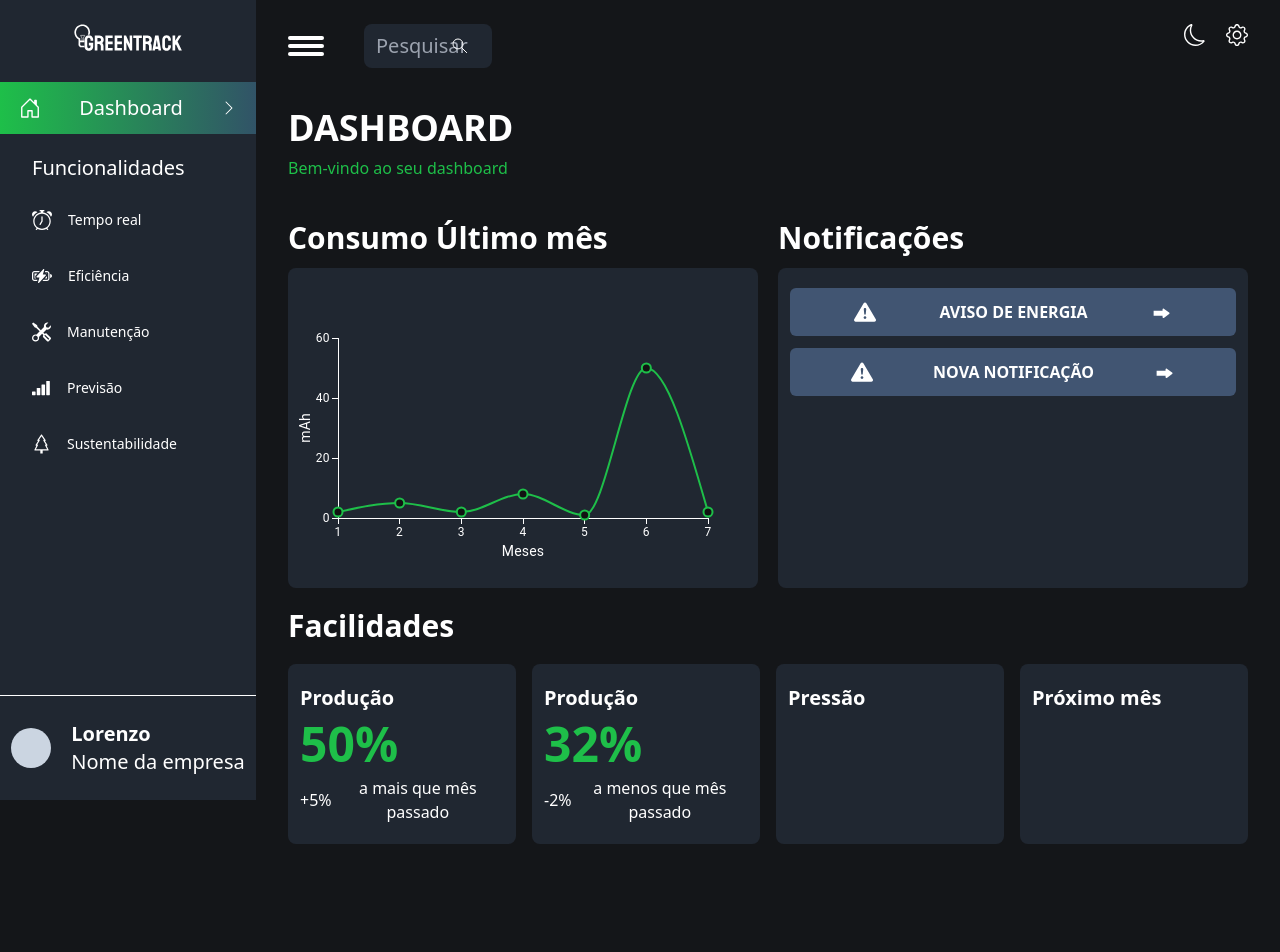
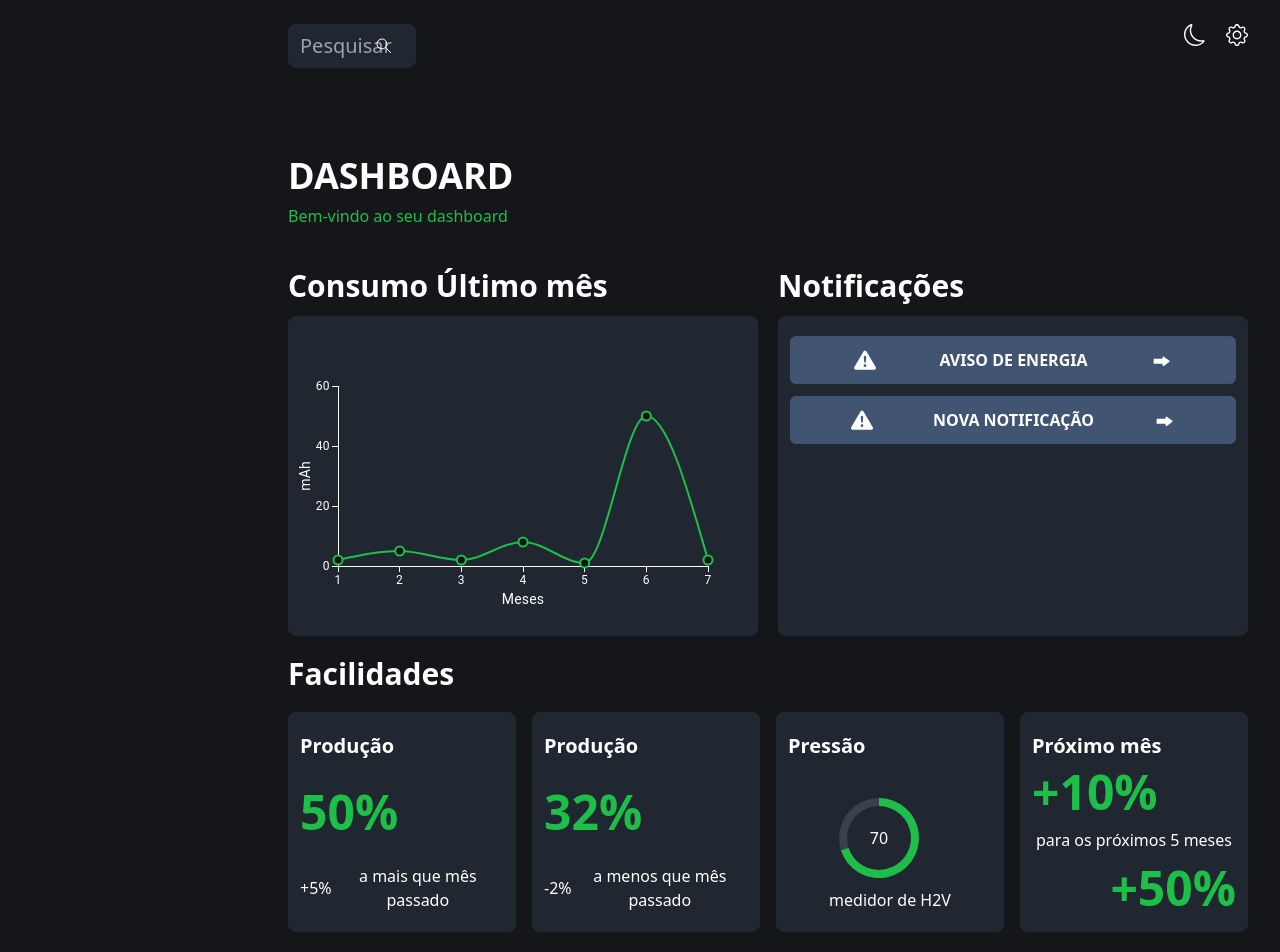
Before and after one commit to Acquesta/greenTrack, a React (Vite) app: page / in a window 1280 px wide. Shown: the top 952 px of the page. Built offline with nearby package versions, Linux system fonts and the light colour scheme.

Commit message:
home dashboard finalizado

```diff
--- a/src/components/dashboard/MenuDashboard.jsx
+++ b/src/components/dashboard/MenuDashboard.jsx
@@ -9,12 +9,12 @@ import arvore from '../../assets/tree.svg'
 import greenTrackLogo from '../../assets/greenTrack.svg'
 
 
-export default function MenuDashboard() {
+export default function MenuDashboard({ mostraMenu }) {
   return (
-    <div className="fixed bg-[#202731] w-[20vw] h-[100vh] pt-6 text-white flex flex-col justify-between">
+    <div className={`${mostraMenu ? 'opacity-100' : 'opacity-0 '} z-20 fixed w-2/3 max-md:top-14 md:fixed bg-[#202731] md:w-[20vw] h-[100vh] pt-6 text-white md:flex flex-col justify-between`}>
         <div>
             <h2 className="text-2xl font-bold uppercase text-white text-center ">
-                <img src={greenTrackLogo} alt="logo da greenTrack" className="h-[3vw] mx-auto"/>
+                <img src={greenTrackLogo} alt="logo da greenTrack" className="h-[10vw] md:h-[4vw] mx-auto"/>
             </h2>
             <div className="my-5 py-3 flex justify-around items-center cursor-pointer bg-gradient-to-r from-[#1EBF49] to-[#315367] hover:to-[#1EBF49] transition-colors">
                 <svg
--- a/src/components/dashboard/MenuHeader.jsx
+++ b/src/components/dashboard/MenuHeader.jsx
@@ -1,16 +1,16 @@
-function MenuHeader() {
+function MenuHeader({ handleMenu }) {
     return (
-        <div className="flex  justify-between ">
+        <div className="z-30 fixed md:ml-[20vw] max-md:w-[100vw] md:static flex justify-between bg-[#141619] py-6 px-8">
             <div className="flex items-center gap-10 w-[25vw]">
                 {/* hamburguer e pesquisa */}
-                <div className="flex flex-col gap-1 cursor-pointer">
+                <div onClick={() => handleMenu()} className="md:hidden flex flex-col gap-1 cursor-pointer">
                     <div className="h-1 w-9 bg-white rounded-full"></div>
                     <div className="h-1 w-9 bg-white rounded-full"></div>
                     <div className="h-1 w-9 bg-white rounded-full"></div>
                 </div>
                 <div className="flex items-center">
                     <input type="text" placeholder="Pesquisar" className=" hidden xl:block w-[10vw] bg-[#202731] pl-3 py-2 text-xl font-light rounded-lg text-white" />
-                    <svg className="-ml-10" width="16" height="16" viewBox="0 0 16 16" fill="none" xmlns="http://www.w3.org/2000/svg">
+                    <svg className="xl:-ml-10 " width="16" height="16" viewBox="0 0 16 16" fill="none" xmlns="http://www.w3.org/2000/svg">
                         <path d="M9.44967 9.44975C11.3827 7.51675 11.3827 4.38274 9.44967 2.44975C7.51667 0.516751 4.38266 0.516751 2.44967 2.44975C0.51667 4.38274 0.51667 7.51675 2.44967 9.44975C4.38266 11.3827 7.51667 11.3827 9.44967 9.44975ZM9.44967 9.44975L14.9497 14.9497" stroke="white" />
                     </svg>
                 </div>
--- a/src/index.css
+++ b/src/index.css
@@ -3,3 +3,7 @@
 @tailwind utilities;
 
 @import url('https://fonts.googleapis.com/css2?family=Inter:ital,opsz,wght@0,14..32,100..900;1,14..32,100..900&family=Kanit:ital,wght@0,100;0,200;0,300;0,400;0,500;0,600;0,700;0,800;0,900;1,100;1,200;1,300;1,400;1,500;1,600;1,700;1,800;1,900&family=Roboto:ital,wght@0,100;0,300;0,400;0,500;0,700;0,900;1,100;1,300;1,400;1,500;1,700;1,900&display=swap');
+
+.css-1ka45r9-MuiGauge-referenceArc{
+    fill: #1EBF49 !important;
+}
--- a/src/pages/Dashboard.jsx
+++ b/src/pages/Dashboard.jsx
@@ -9,6 +9,7 @@ import { useState } from "react";
 
 import aviso from '../assets/exclamation.svg'
 import setaDireita from '../assets/setaDireita.svg'
+import { Gauge } from "@mui/x-charts";
 
 function Dashboard() {
 
@@ -65,7 +66,7 @@ function Dashboard() {
             id: 3,
             type: 'two',
             title: 'Próximo mês',
-            infos1: {
+            infos: {
                 porcentagem: '+10%',
                 descricao: 'para os próximos 5 meses',
                 previsao: '+50%'
@@ -73,11 +74,17 @@ function Dashboard() {
         },
     ]
 
+    const [ menu, setMenu ] = useState(false)
+
+    const handleMenu = () => {
+        menu ? setMenu(false) : setMenu(true)
+    }
+
     return (
-        <div className="h-[200vh] bg-[#141619]">
-            <MenuDashboard />
-            <div className="ml-[20vw] pt-6 px-8">
-                <MenuHeader />
+        <div className="bg-[#141619]">
+            <MenuDashboard mostraMenu={menu}/>
+            <MenuHeader handleMenu={handleMenu} />
+            <div className="md:ml-[20vw] pt-6 px-8">
                 <h2 className="text-4xl uppercase font-bold mt-10 text-white">Dashboard</h2>
                 <p className="text-[#1EBF49] text-base font-thin mt-2">Bem-vindo ao seu dashboard</p>
                 <div className="mt-10 flex flex-col lg:flex-row gap-5 justify-between">
@@ -114,12 +121,12 @@ function Dashboard() {
                         }
                     </CardHome>
                 </div>
-                <div className="mt-5">
-                <h2 className="text-white text-3xl font-bold">Facilidades</h2>
-                    <div className="flex justify-between gap-4 mt-5">
+                <div className="py-5">
+                    <h2 className="text-white text-3xl font-bold">Facilidades</h2>
+                    <div className="flex flex-col md:flex-row justify-between gap-4 my-5">
                         {
                             facilidades.map((facilidade) => (
-                                <div key={facilidade.id} className="w-1/2 bg-[#202731] px-3 flex flex-col flex-wrap justify-between gap-2 rounded-lg py-5">
+                                <div key={facilidade.id} className="md:w-1/2 bg-[#202731] px-3 flex flex-col justify-between gap-2 rounded-lg py-5">
                                     <h2 className="text-white text-xs font-bold lg:text-xl">{facilidade.title}</h2>
                                     {
                                         facilidade.type === 'default' ? (
@@ -130,7 +137,22 @@ function Dashboard() {
                                                     <p className="text-center">{facilidade.infos.descricao}</p>
                                                 </div>
                                             </>
-                                        ) : ''
+                                        ) : facilidade.type === 'gauge' ? (
+                                            <div className="mx-auto">
+                                                <ThemeProvider theme={newTheme}>
+                                                    <Gauge width={100} height={100} value={70} />
+                                                </ThemeProvider>
+                                                <p className="text-center text-white" >{facilidade.infos.descricao}</p>
+                                            </div>
+                                        ) : (
+                                            <>
+                                                <div className="flex flex-col gap-3 justify-between items-center text-xs text-white font-light lg:text-base">
+                                                    <p className="w-full text-[#1EBF49] text-3xl font-bold lg:text-5xl">{facilidade.infos.porcentagem}</p>
+                                                    <p className="text-center">{facilidade.infos.descricao}</p>
+                                                    <p className="w-full text-[#1EBF49] text-end text-3xl font-bold lg:text-5xl">{facilidade.infos.previsao}</p>
+                                                </div>
+                                            </>
+                                        )
                                     }
                                 </div>
                             ))
```
